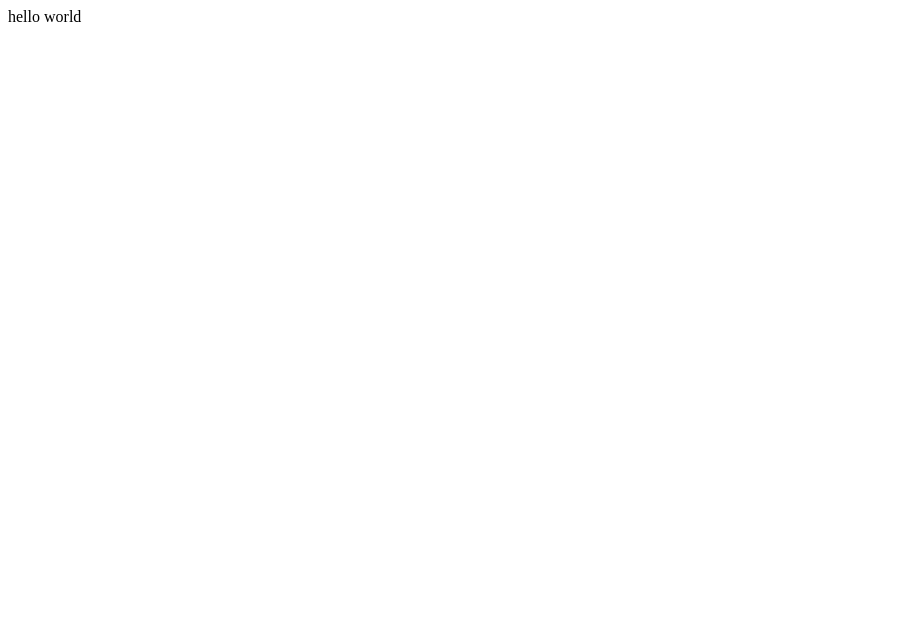
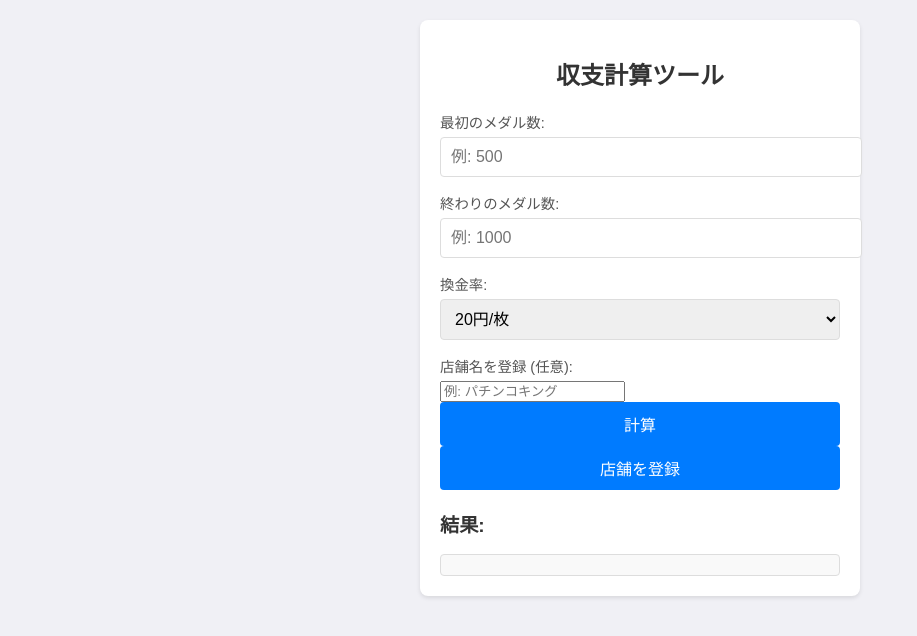
Before and after one commit to tsukajennifer/kush, a plain HTML site: page index.html in a window 1280 px wide. Shown: the whole page, without its empty margins (0-917 px from the left). Drawn offline with Linux system fonts and the light colour scheme.

Commit message:
Update index.html

```diff
--- a/index.html
+++ b/index.html
@@ -1,3 +1,185 @@
+<!DOCTYPE html>
+<html lang="ja">
+<head>
+    <meta charset="UTF-8">
+    <meta name="viewport" content="width=device-width, initial-scale=1.0">
+    <title>パチンコ・スロット収支計算</title>
+    <style>
+        /* 全体のスタイル */
+        body {
+            font-family: Arial, sans-serif;
+            margin: 0;
+            padding: 0;
+            background-color: #f0f0f5;
+        }
+
+        /* コンテナ */
+        .container {
+            max-width: 400px;
+            margin: 20px auto;
+            padding: 20px;
+            background-color: #ffffff;
+            border-radius: 8px;
+            box-shadow: 0 2px 4px rgba(0, 0, 0, 0.1);
+        }
+
+        /* 見出し */
+        h1 {
+            font-size: 1.5rem;
+            color: #333333;
+            text-align: center;
+            margin-bottom: 20px;
+        }
+
+        /* ラベル */
+        label {
+            display: block;
+            font-size: 0.9rem;
+            color: #555555;
+            margin-bottom: 5px;
+        }
+
+        /* 入力フィールドとセレクトボックス */
+        input[type="number"], select {
+            width: 100%;
+            padding: 10px;
+            margin-bottom: 15px;
+            border: 1px solid #dddddd;
+            border-radius: 4px;
+            font-size: 1rem;
+        }
+
+        /* ボタン */
+        button {
+            width: 100%;
+            padding: 10px;
+            background-color: #007bff;
+            color: #ffffff;
+            border: none;
+            border-radius: 4px;
+            font-size: 1rem;
+            cursor: pointer;
+            transition: background-color 0.3s;
+        }
+
+        button:hover {
+            background-color: #0056b3;
+        }
+
+        /* 結果表示 */
+        h2 {
+            font-size: 1.2rem;
+            color: #333333;
+            margin-top: 20px;
+        }
+
+        p {
+            font-size: 1rem;
+            color: #555555;
+            margin-bottom: 10px;
+        }
+
+        /* 店舗リスト */
+        .store-list {
+            margin-top: 10px;
+            background-color: #f9f9f9;
+            padding: 10px;
+            border: 1px solid #ddd;
+            border-radius: 4px;
+        }
+
+        /* スマホに最適化 */
+        @media (max-width: 400px) {
+            .container {
+                margin: 10px;
+                padding: 15px;
+            }
+
+            h1 {
+                font-size: 1.2rem;
+            }
+        }
+    </style>
+</head>
 <body>
-  hello world
+    <div class="container">
+        <h1>収支計算ツール</h1>
+        <!-- メダル入力 -->
+        <label for="startTokens">最初のメダル数:</label>
+        <input type="number" id="startTokens" placeholder="例: 500">
+
+        <label for="endTokens">終わりのメダル数:</label>
+        <input type="number" id="endTokens" placeholder="例: 1000">
+
+        <!-- 換金率選択 -->
+        <label for="exchangeRate">換金率:</label>
+        <select id="exchangeRate">
+            <option value="20">20円/枚</option>
+            <option value="21.27">21.27円/枚</option>
+            <option value="22.5">22.5円/枚</option>
+        </select>
+
+        <!-- 店舗登録 -->
+        <label for="storeName">店舗名を登録 (任意):</label>
+        <input type="text" id="storeName" placeholder="例: パチンコキング">
+
+        <button onclick="calculateProfit()">計算</button>
+        <button onclick="registerStore()">店舗を登録</button>
+
+        <!-- 結果表示 -->
+        <h2>結果:</h2>
+        <p id="profit"></p>
+        <p id="storeListTitle"></p>
+        <div id="storeList" class="store-list"></div>
+    </div>
+
+    <script>
+        const stores = {};
+
+        function calculateProfit() {
+            const startTokens = parseFloat(document.getElementById("startTokens").value) || 0;
+            const endTokens = parseFloat(document.getElementById("endTokens").value) || 0;
+            const exchangeRate = parseFloat(document.getElementById("exchangeRate").value) || 0;
+
+            const profitTokens = endTokens - startTokens;
+            const profitYen = profitTokens * exchangeRate;
+
+            document.getElementById("profit").textContent = `収益: ¥${profitYen.toFixed(2)} （メダル差: ${profitTokens}枚）`;
+        }
+
+        function registerStore() {
+            const storeName = document.getElementById("storeName").value.trim();
+            const exchangeRate = document.getElementById("exchangeRate").value;
+
+            if (storeName) {
+                if (!stores[exchangeRate]) {
+                    stores[exchangeRate] = [];
+                }
+                stores[exchangeRate].push(storeName);
+
+                // 更新
+                updateStoreList();
+                document.getElementById("storeName").value = ""; // 入力欄クリア
+            }
+        }
+
+        function updateStoreList() {
+            const storeList = document.getElementById("storeList");
+            storeList.innerHTML = ""; // リストをクリア
+            const storeListTitle = document.getElementById("storeListTitle");
+
+            // 店舗をリスト化
+            if (Object.keys(stores).length > 0) {
+                storeListTitle.textContent = "登録された店舗:";
+                for (const [rate, storeNames] of Object.entries(stores)) {
+                    const rateDiv = document.createElement("div");
+                    rateDiv.textContent = `${rate}円/枚: ${storeNames.join(", ")}`;
+                    storeList.appendChild(rateDiv);
+                }
+            } else {
+                storeListTitle.textContent = "";
+            }
+        }
+    </script>
 </body>
+</html>
```
